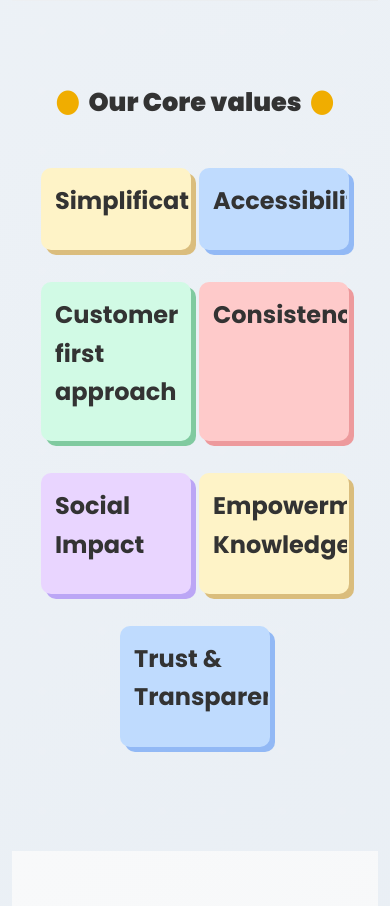
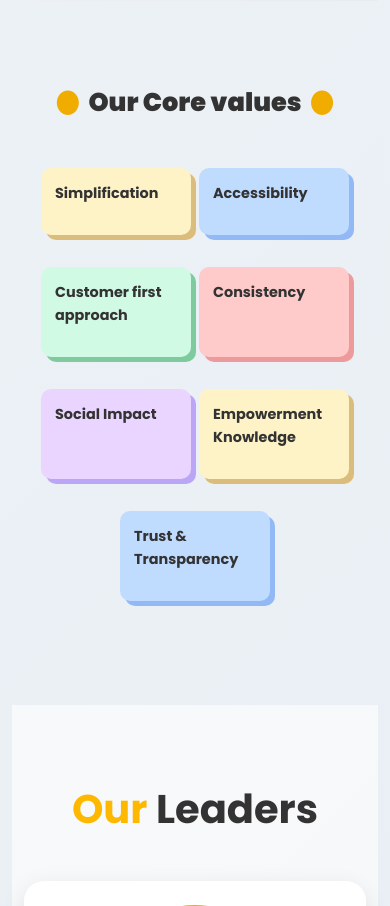
Before and after one commit to nikhildubey-23/BaliSirProject, a Flask app: page /about in a window 390 px wide. Shown: the part 1913-2819 px from the top of the page. Run offline with Flask 3, Linux system fonts and the light colour scheme.

Commit message:
font repaired

```diff
--- a/templates/about.html
+++ b/templates/about.html
@@ -967,6 +967,10 @@
     .core-value-definition {
       font-size: 0.85rem;
     }
+
+    .core-value-title-responsive {
+      font-size: 0.9rem !important;
+    }
   }
 </style>
 
@@ -975,43 +979,43 @@
     <h2>Our Core values</h2>
     <div class="core-values-grid">
       <div class="core-value-card yellow-light" onclick="toggleActive(this)">
-        <div class="core-value-title">Simplification</div>
+        <div class="core-value-title core-value-title-responsive">Simplification</div>
         <div class="core-value-definition">
           We break it down so you don't break your head. Insurance can sound like a maze of terms and conditions. At Bima with Bali, we believe in making it as simple as a chat with a friend—because you deserve to understand what you're signing up for.
         </div>
       </div>
       <div class="core-value-card blue" onclick="toggleActive(this)">
-        <div class="core-value-title">Accessibility</div>
+        <div class="core-value-title core-value-title-responsive">Accessibility</div>
         <div class="core-value-definition">
           Insurance 'gyaan' in your language, at your level. No big words, No Bigcity, only talk. We speak the language of the common man whether you're a student, shopkeeper, homemaker, or working professional.
         </div>
       </div>
       <div class="core-value-card green" onclick="toggleActive(this)">
-        <div class="core-value-title">Customer first approach</div>
+        <div class="core-value-title core-value-title-responsive">Customer first approach</div>
         <div class="core-value-definition">
           Your story matters. We listen before we speak. Every topic we cover is inspired by real doubts, real struggles, and real people—just like you. You're not just a learner here—you're the reason this course exists.
         </div>
       </div>
       <div class="core-value-card red" onclick="toggleActive(this)">
-        <div class="core-value-title">Consistency</div>
+        <div class="core-value-title core-value-title-responsive">Consistency</div>
         <div class="core-value-definition">
           Every lesson, done right. Every time. We take pride in showing up with quality content, clear examples, and real life relevance because you deserve learning that sticks and supports you for the long run.
         </div>
       </div>
       <div class="core-value-card purple" onclick="toggleActive(this)">
-        <div class="core-value-title">Social Impact</div>
+        <div class="core-value-title core-value-title-responsive">Social Impact</div>
         <div class="core-value-definition">
           It's more than insurance, it's a movement. We're here to spark a change. To make sure no family goes into debt because they didn't know their rights. To ensure every Indian knows how to protect what matters. Let's grow this knowledge, together.
         </div>
       </div>
       <div class="core-value-card yellow-light" onclick="toggleActive(this)">
-        <div class="core-value-title">Empowerment Knowledge</div>
+        <div class="core-value-title core-value-title-responsive">Empowerment Knowledge</div>
         <div class="core-value-definition">
           When you know more, you fear less. We're not just teaching you about insurance we're handing you the confidence to ask the right questions, choose the right plans, and stand up for what's rightfully yours.
         </div>
       </div>
       <div class="core-value-card blue" onclick="toggleActive(this)">
-        <div class="core-value-title">Trust & Transparency</div>
+        <div class="core-value-title core-value-title-responsive">Trust & Transparency</div>
         <div class="core-value-definition">
           What you see is what you get. We don't believe in fine print games. We speak honestly, explain clearly, and share facts that help you trust the process and us. Your peace of mind matters more than selling a policy.
         </div>
```
Also changed, not shown: TODO.md (+1 -0 lines).
